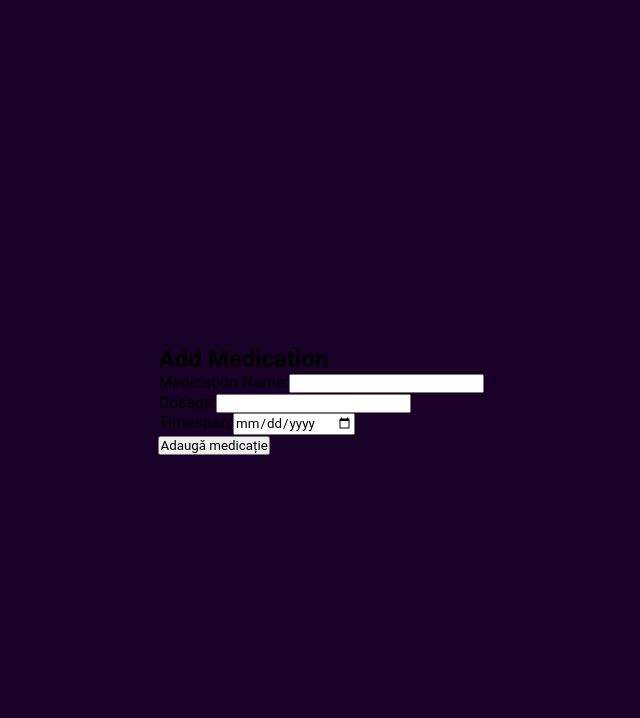
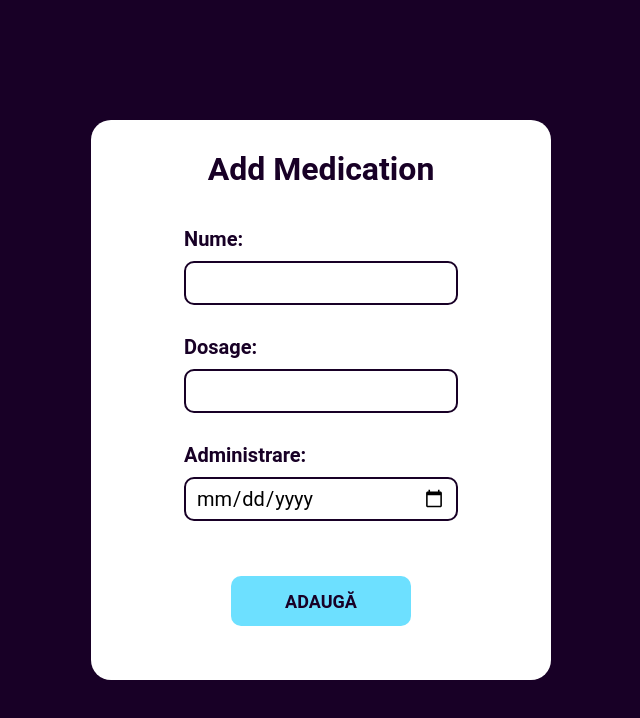
Before and after one commit to biancabelea/PawsPlan, a React (Create React App) app in the folder paws-plan/: page /add-medication in a window 1280 px wide. Shown: the top 718 px of the page, without its empty margins (319-959 px from the left). Built offline with nearby package versions, Linux system fonts and the light colour scheme; no server answers.

Commit message:
Add med and edit pet working

```diff
--- a/paws-plan/src/components/AddMedication.js
+++ b/paws-plan/src/components/AddMedication.js
@@ -3,6 +3,7 @@ import { collection, addDoc } from 'firebase/firestore';
 import { firestore } from '../firebaseConfig';
 import { useNavigate, useLocation } from "react-router-dom";
 import Swal from 'sweetalert2';
+import '../styles/AddMed.css';
 
 const AddMedication = () => {
 	const userId = sessionStorage.getItem('userId');
@@ -59,37 +60,42 @@ const AddMedication = () => {
 	};
 
 	return (
-		<div>
-			<h2>Add Medication</h2>
-			{/*<h3>{selectedPet}</h3>*/}
-			<div>
-				<label htmlFor="medName">Medication Name:</label>
+		<div className="content-addmed">
+			<h1>Add Medication</h1>
+			<div className="addmed-form">
+				<div className="addmed-label">
+					<p>Nume:</p>
 					<input
 						type="text"
+						className="addmed-input"
 						id="medName"
 						value={medName}
 						onChange={(e) => setMedName(e.target.value)}
 					/>
 				</div>
-			<div>
-				<label htmlFor="doza">Dosage:</label>
+				<div className="addmed-label">
+					<p>Dosage:</p>
 					<input
 						type="text"
+						className="addmed-input"
 						id="doza"
 						value={dosage}
 						onChange={(e) => setDosage(e.target.value)}
 					/>
 				</div>
-			<div>
-				<label htmlFor="timestamp">Timespan:</label>
+				<div className="addmed-label">
+					<p>Administrare:</p>
 					<input
 						type="date"
+						className="addmed-input"
 						id="timestamp"
 						value={timestamp}
 						onChange={(e) => setTimestamp(e.target.value)}
 					/>
 				</div>
-			<button onClick={handleAddMedication}>Adaugă medicație</button>
+
+				<button className="addmed-button" onClick={handleAddMedication}>ADAUGĂ</button>
+			</div>
 		</div>
 	);
 };
--- a/paws-plan/src/components/EditPet.js
+++ b/paws-plan/src/components/EditPet.js
@@ -3,6 +3,7 @@ import { firestore } from "../firebaseConfig";
 import { doc, updateDoc } from 'firebase/firestore';
 import {useLocation, useNavigate} from "react-router-dom";
 import Swal from 'sweetalert2';
+import '../styles/EditPet.css';
 
 
 const EditPet = () => {
@@ -28,8 +29,8 @@ const EditPet = () => {
 				text: 'Ești sigur că vrei să actualizezi animalul?',
 				icon: 'warning',
 				showCancelButton: true,
-				confirmButtonColor: '#3085d6',
-				cancelButtonColor: '#d33',
+				confirmButtonColor: '#180026FF',
+				cancelButtonColor: '#8B0000FF',
 				confirmButtonText: 'Da',
 				cancelButtonText: 'Anulează'
 			});
@@ -51,34 +52,37 @@ const EditPet = () => {
 
 
 	return (
-		<div>
-			<form onSubmit={handleUpdate}>
-				<h1>Editează animal</h1>
-				<div>
-					<label>Numele animalului: </label>
+		<div className="content-editpet">
+			<h1>Editează animal</h1>
+			<form className="editpet-form" onSubmit={handleUpdate}>
+				<div className="editpet-label">
+					<p>Numele animalului: </p>
 					<input
 						type="text"
+						className="editpet-input"
 						value={editedPetName}
 						onChange={(e) => setEditedPetName(e.target.value)}
 					/>
 				</div>
-				<div>
-					<label>Vârsta animalului: </label>
+				<div className="editpet-label">
+					<p>Vârsta animalului: </p>
 					<input
 						type="number"
+						className="editpet-input"
 						value={editedAge}
 						onChange={(e) => setEditedAge(e.target.value)}
 					/>
 				</div>
-				<div>
-					<label>Rasa animalului: </label>
+				<div className="editpet-label">
+					<p>Rasa animalului: </p>
 					<input
 						type="text"
+						className="editpet-input"
 						value={editedBreed}
 						onChange={(e) => setEditedBreed(e.target.value)}
 					/>
 				</div>
-				<button type="submit">Salvează</button>
+				<button className="editpet-button" type="submit">Salvează</button>
 			</form>
 		</div>
 	);
--- a/paws-plan/src/components/MedForPet.js
+++ b/paws-plan/src/components/MedForPet.js
@@ -64,10 +64,10 @@ const MedForPet = ({selectedPet, medications}) => {
 			</div>
 			<div className="med-pets">
 				{medications.map((medication) => (
-					<div key={medication.medId}>
-						<p>Nume medicație: {medication.medName}</p>
-						<p>Dozaj: {medication.dosage}</p>
-						<p>Timestamp: {medication.timestamp && medication.timestamp.toString()}</p>
+					<div key={medication.medId} className="med-card">
+						<p><strong>Nume:</strong> {medication.medName}</p>
+						<p><strong>Dozaj:</strong> {medication.dosage}</p>
+						<p><strong>Administrare:</strong> {medication.timestamp && medication.timestamp.toString()}</p>
 						<button className="deletemed" onClick={() => handleDeleteMedication(medication.medId)}><FontAwesomeIcon className="icon" icon={faTrash}/></button>
 					</div>
 				))}
--- a/paws-plan/src/components/ViewPets.js
+++ b/paws-plan/src/components/ViewPets.js
@@ -28,6 +28,9 @@ const ViewPets = () => {
 					};
 				});
 				setPets(petsData);
+				if (petsData.length > 0) {
+					setSelectedPet(petsData[0]);
+				}
 			} catch (error) {
 				console.error("Eroare la afișarea animalelor.", error);
 			}
--- /dev/null
+++ b/paws-plan/src/styles/AddMed.css
@@ -0,0 +1,75 @@
+:root {
+    --dark-blue: #26385e;
+    --bright-blue: #6de0ff;
+}
+
+.content-addmed {
+    position: fixed;
+    top: 50%;
+    left: 50%;
+    transform: translate(-50%, -50%);
+
+    background-color:white;
+    height: 500px;
+    width: 400px;
+    display: flex;
+    flex-direction: column;
+    justify-content: center;
+    align-items: center;
+    padding: 30px;
+    border-radius: 20px;
+    color: var(--dark-purple);
+}
+
+.addmed-form {
+    width: 100%;
+    height: 100%;
+    display: flex;
+    justify-content: center;
+    align-items: center;
+    flex-direction: column;
+}
+
+.addmed-input {
+    width: 250px;
+    height: 30px;
+    border: none;
+    outline: none;
+    font-size: 20px;
+    border-radius: 10px;
+    padding: 5px 10px;
+    background-color: transparent;
+    border: 2px solid var(--dark-purple);
+}
+
+.addmed-button {
+    width: 180px;
+    height: 50px;
+    margin-top: 40px;
+    border: none;
+    background-color: var(--bright-blue);
+    color: var(--dark-purple);
+    cursor: pointer;
+    border-radius: 10px;
+    font-size: 18px;
+    font-weight: bold;
+}
+
+.addmed-button:hover {
+    background-color: transparent;
+    border: 2px solid var(--dark-purple);
+    color: var(--dark-purple);
+    font-weight: bold;
+}
+
+.addmed-label {
+    color: white;
+    margin: 15px 0;
+    font-size: 20px;
+}
+
+.addmed-label p{
+    color: var(--dark-purple);
+    font-weight: bold;
+    margin-bottom: 10px;
+}
--- /dev/null
+++ b/paws-plan/src/styles/EditPet.css
@@ -0,0 +1,75 @@
+:root {
+    --dark-blue: #26385e;
+    --bright-blue: #6de0ff;
+}
+
+.content-editpet {
+    position: fixed;
+    top: 50%;
+    left: 50%;
+    transform: translate(-50%, -50%);
+
+    background-color:white;
+    height: 500px;
+    width: 400px;
+    display: flex;
+    flex-direction: column;
+    justify-content: center;
+    align-items: center;
+    padding: 30px;
+    border-radius: 20px;
+    color: var(--dark-purple);
+}
+
+.editpet-form {
+    width: 100%;
+    height: 100%;
+    display: flex;
+    justify-content: center;
+    align-items: center;
+    flex-direction: column;
+}
+
+.editpet-input {
+    width: 250px;
+    height: 30px;
+    border: none;
+    outline: none;
+    font-size: 20px;
+    border-radius: 10px;
+    padding: 5px 10px;
+    background-color: transparent;
+    border: 2px solid var(--dark-purple);
+}
+
+.editpet-button {
+    width: 180px;
+    height: 50px;
+    margin-top: 40px;
+    border: none;
+    background-color: var(--bright-blue);
+    color: var(--dark-purple);
+    cursor: pointer;
+    border-radius: 10px;
+    font-size: 18px;
+    font-weight: bold;
+}
+
+.editpet-button:hover {
+    background-color: transparent;
+    border: 2px solid var(--dark-purple);
+    color: var(--dark-purple);
+    font-weight: bold;
+}
+
+.editpet-label {
+    color: white;
+    margin: 15px 0;
+    font-size: 20px;
+}
+
+.editpet-label p{
+    color: var(--dark-purple);
+    font-weight: bold;
+    margin-bottom: 10px;
+}
--- a/paws-plan/src/styles/ViewPet.css
+++ b/paws-plan/src/styles/ViewPet.css
@@ -1,3 +1,4 @@
+
 :root {
     --dark-blue: #26385e;
     --bright-blue: #6de0ff;
@@ -49,11 +50,11 @@
     border: 2px solid var(--dark-blue);
     border-radius: 10px;
     height: 100%;
-    margin: 0px 50px;
+    margin: 0px 60px;
 }
 
 .med-pets {
-    width: 500px;
+    width: 600px;
     display: grid;
     grid-template-columns: repeat(2,1fr);
     grid-template-rows: 120px;
@@ -69,10 +70,10 @@
     border: 2px solid var(--dark-blue);
     background-color: transparent;
     height: 150px;
-    width: 170px;
+    width: 210px;
     border-radius: 10px;
     margin: 20px 0px;
-    margin-left: 18px;
+    margin-left: 25px;
     padding: 10px 20px;
     line-height: 30px;
     font-size: 17px;
@@ -139,7 +140,7 @@
     color: white;
     font-size: 20px;
     border: none;
-    margin: 20px 20px;
+    margin: 20px 30px;
     cursor: pointer;
     padding-left: 12px;
     border-radius: 5px;
```
Lines whose indentation alone changed are shown as unchanged.
